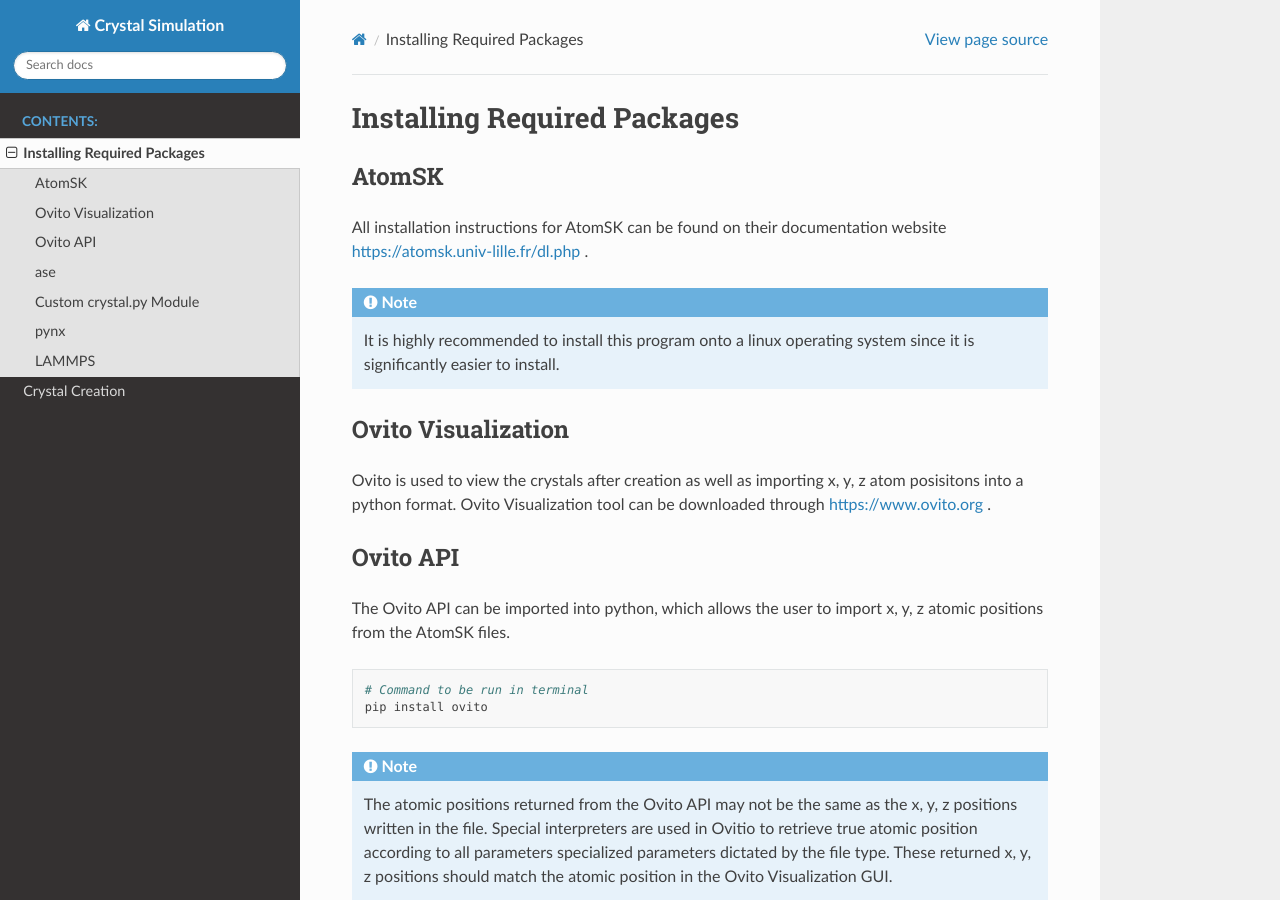
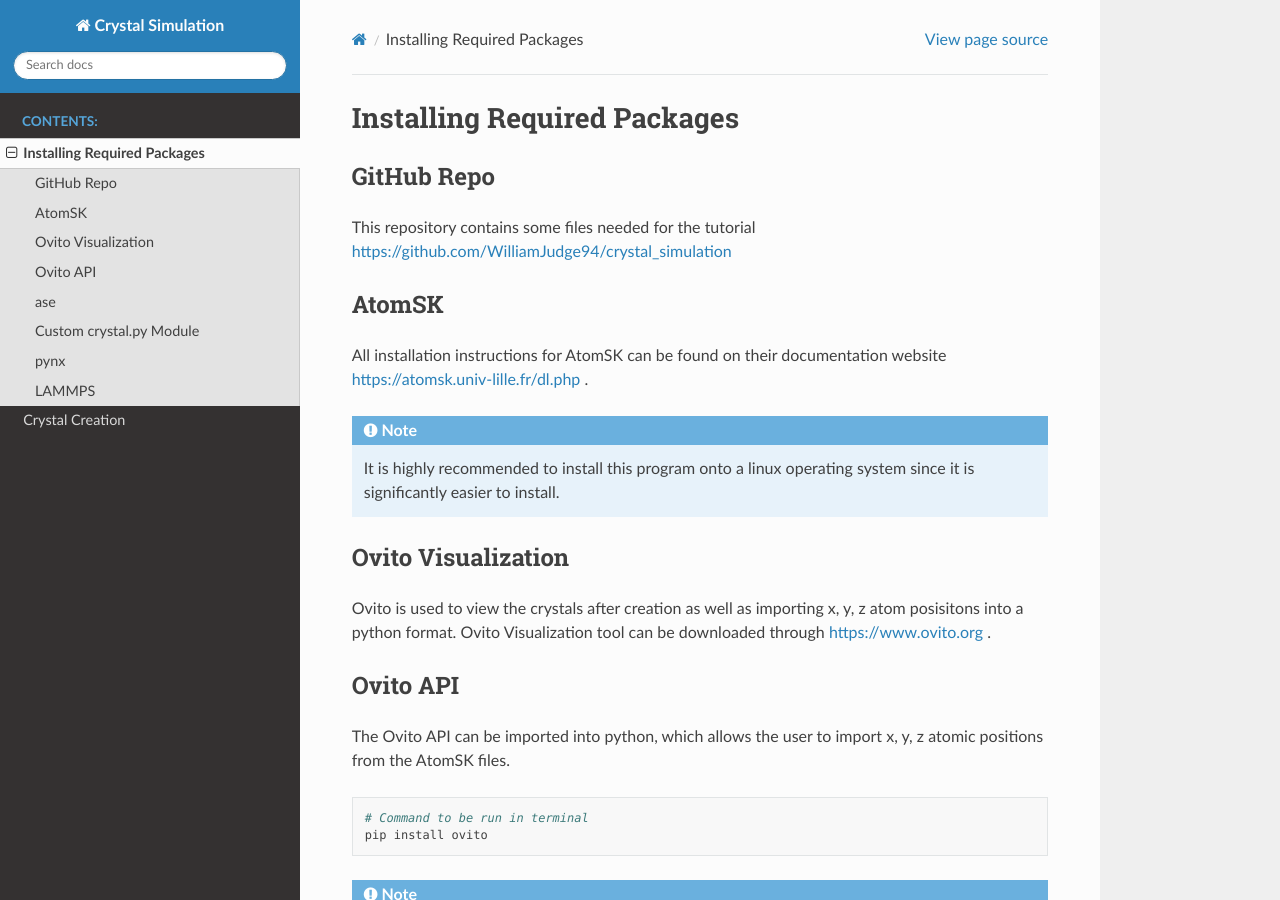
Before and after one commit to WilliamJudge94/crystal_simulation, a Sphinx documentation site: the page built from docs/installation.rst, in a window 1280 px wide and 900 px high. Built offline with Sphinx 7.4.7 and the Read the Docs theme 2.0.0, drawn with Linux system fonts in a browser that asks for light colours; pages that are not in the unit, such as notebooks, are missing from menus.

Commit message:
Adding github repo link

```diff
--- a/docs/installation.rst
+++ b/docs/installation.rst
@@ -2,6 +2,9 @@
 Installing Required Packages
 *****************************
 
+GitHub Repo
+===========
+This repository contains some files needed for the tutorial https://github.com/WilliamJudge94/crystal_simulation
 
 AtomSK
 =======
```
